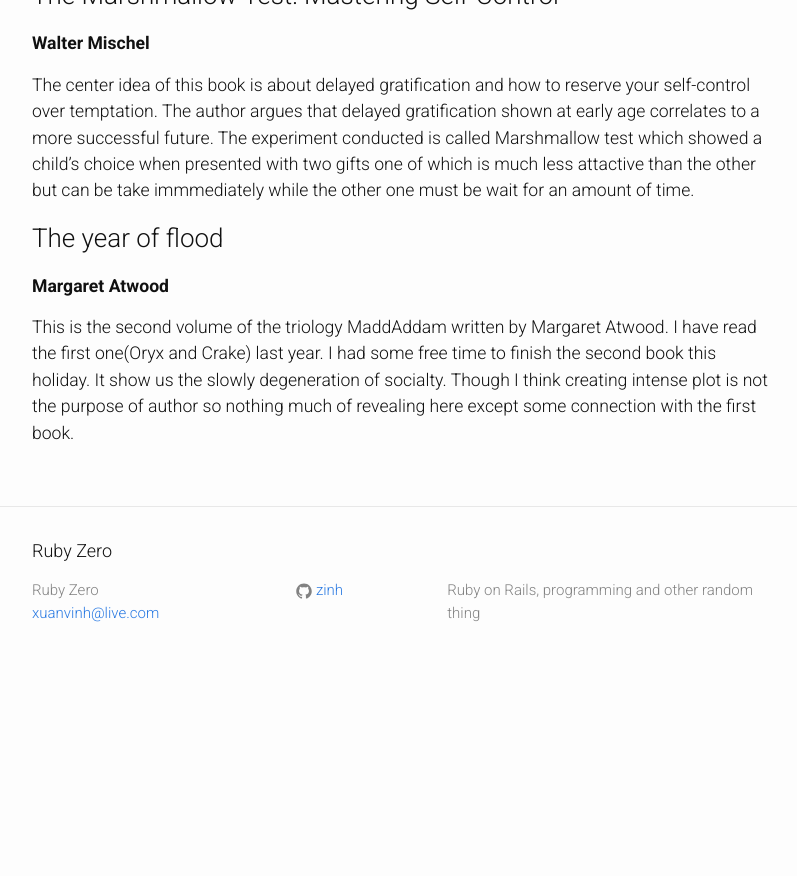
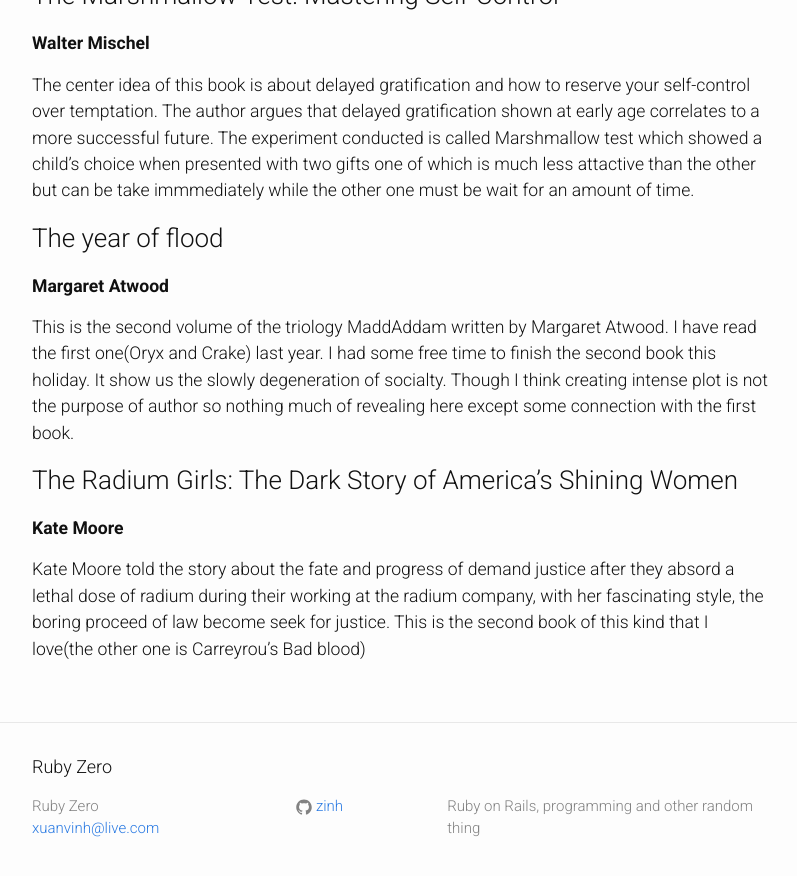
Before and after one commit to zinh/zinh.github.io, a Jekyll site: the page built from _posts/2019-01-01-books-2019.markdown, in a window 1280 px wide and 900 px high, scrolled down 2384 px. Shown: the top 876 px of the window, without its empty margins (238-1035 px from the left). Built offline with Jekyll 4.4.1, drawn with Linux system fonts in a browser that asks for light colours; before the commit the page ends 3068 px from its top, so only the background shows below that.

Commit message:
Add new book

```diff
--- a/_posts/2019-01-01-books-2019.markdown
+++ b/_posts/2019-01-01-books-2019.markdown
@@ -72,3 +72,8 @@
 **Margaret Atwood**
 
 This is the second volume of the triology MaddAddam written by Margaret Atwood. I have read the first one(Oryx and Crake) last year. I had some free time to finish the second book this holiday. It show us the slowly degeneration of socialty. Though I think creating intense plot is not the purpose of author so nothing much of revealing here except some connection with the first book.
+
+### The Radium Girls: The Dark Story of America's Shining Women
+**Kate Moore**
+
+Kate Moore told the story about the fate and progress of demand justice after they absord a lethal dose of radium during their working at the radium company, with her fascinating style, the boring proceed of law become seek for justice. This is the second book of this kind that I love(the other one is Carreyrou's Bad blood)
```
